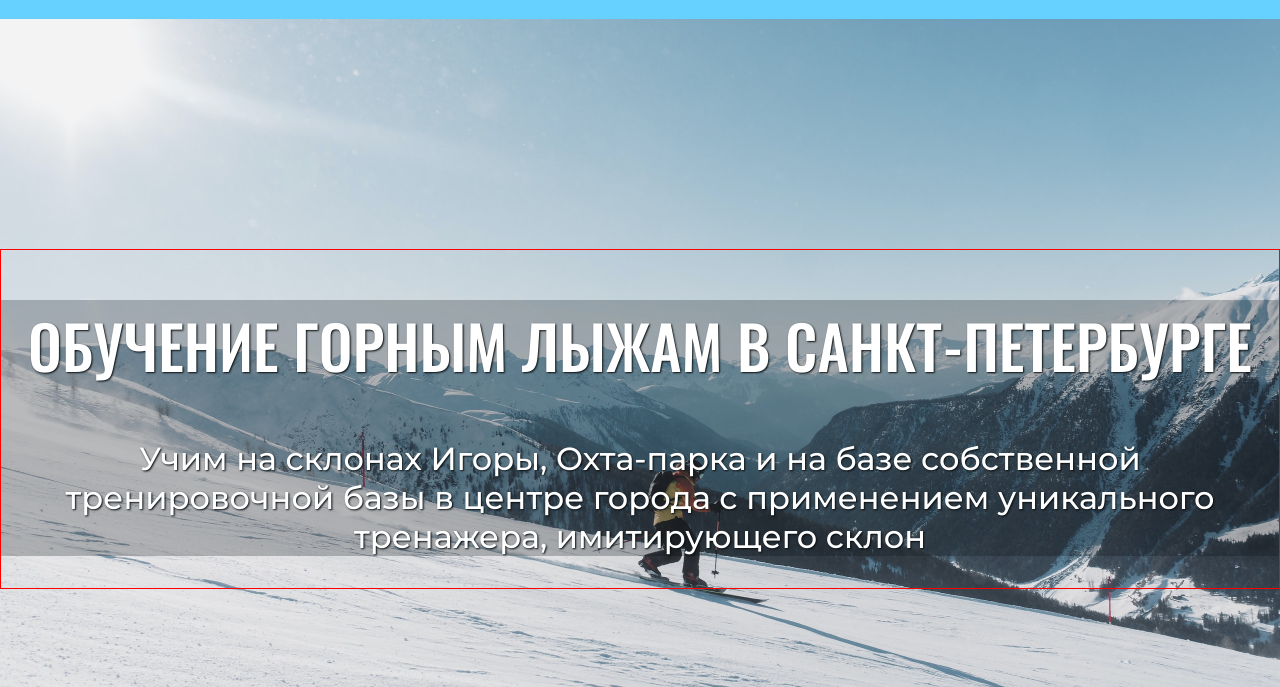
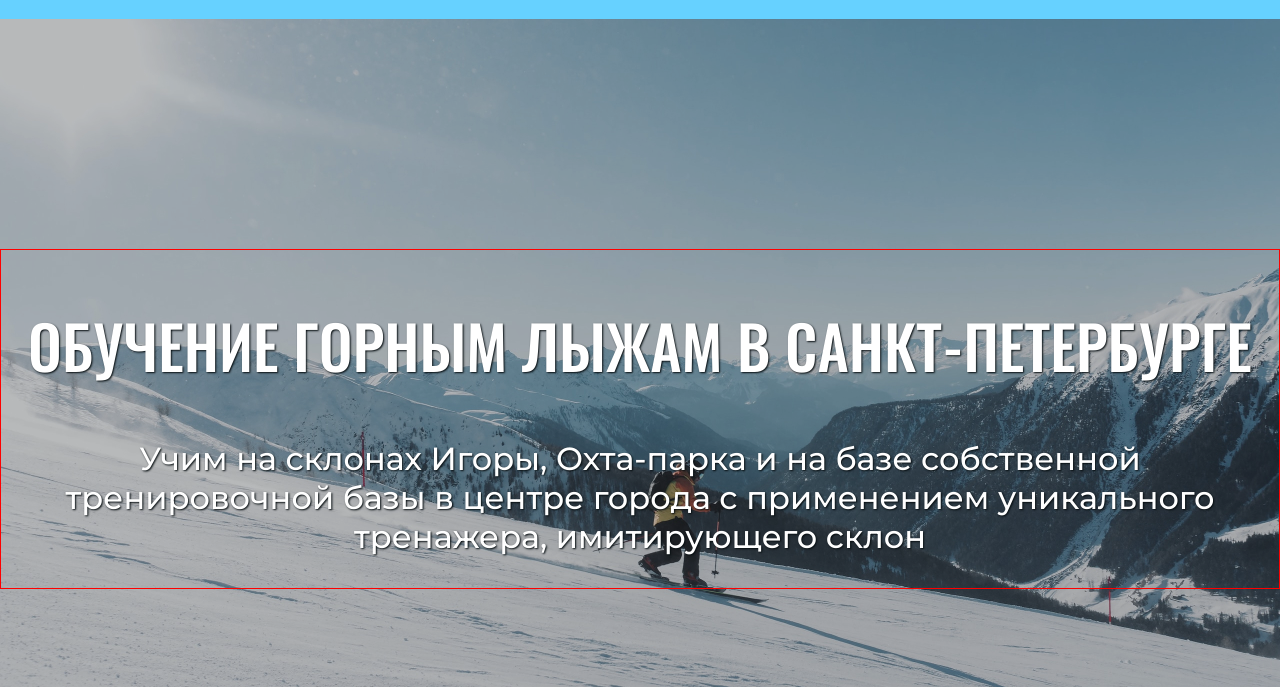
Before and after one commit to PuhliyMops/ski-school-borisov, a plain HTML site: page index.html in a window 1280 px wide. Shown: the part 113-800 px from the top of the page. Drawn offline with Linux system fonts and the light colour scheme.

Commit message:
really almost done

```diff
--- a/index.html
+++ b/index.html
@@ -24,16 +24,16 @@
 
   </header>
   <main class="main">
-    <section class="learning">
-      <div class="container">
-        <div class="learning-wrap">
+    <div class="learning-wrap">
+      <section class="learning">
+        <div class="container">
           <h1 class="learning-heading">Обучение горным лыжам в Санкт-Петербурге</h1>
           <p class="learning-text">Учим на склонах Игоры, Охта-парка и на базе собственной тренировочной базы в центре
-            города с применением уникального тренажера, имитирующего склон</p>
+            города с применением уникального тренажера, имитирующего склон
+          </p>
         </div>
-      </div>
-
-    </section>
+      </section>
+    </div>
 
     <section class="features">
       <div class="container">
--- a/style/style.css
+++ b/style/style.css
@@ -100,16 +100,16 @@ img {
   padding: 230px 0;
   margin: 0 auto;
   text-align: center;
+  background-color: rgba(6, 13, 16, 0.25);
+}
+
+
+.learning-wrap {
   background-image: url("../images/promo.jpg");
   background-repeat: no-repeat;
   background-size: cover;
   background-position: center center;
-}
 
-.learning-wrap {
-  background-color: rgba(6, 13, 16, 0.25);
-  background-size: cover;
-  background-position: center center;
 }
 
 .learning-heading {
```
